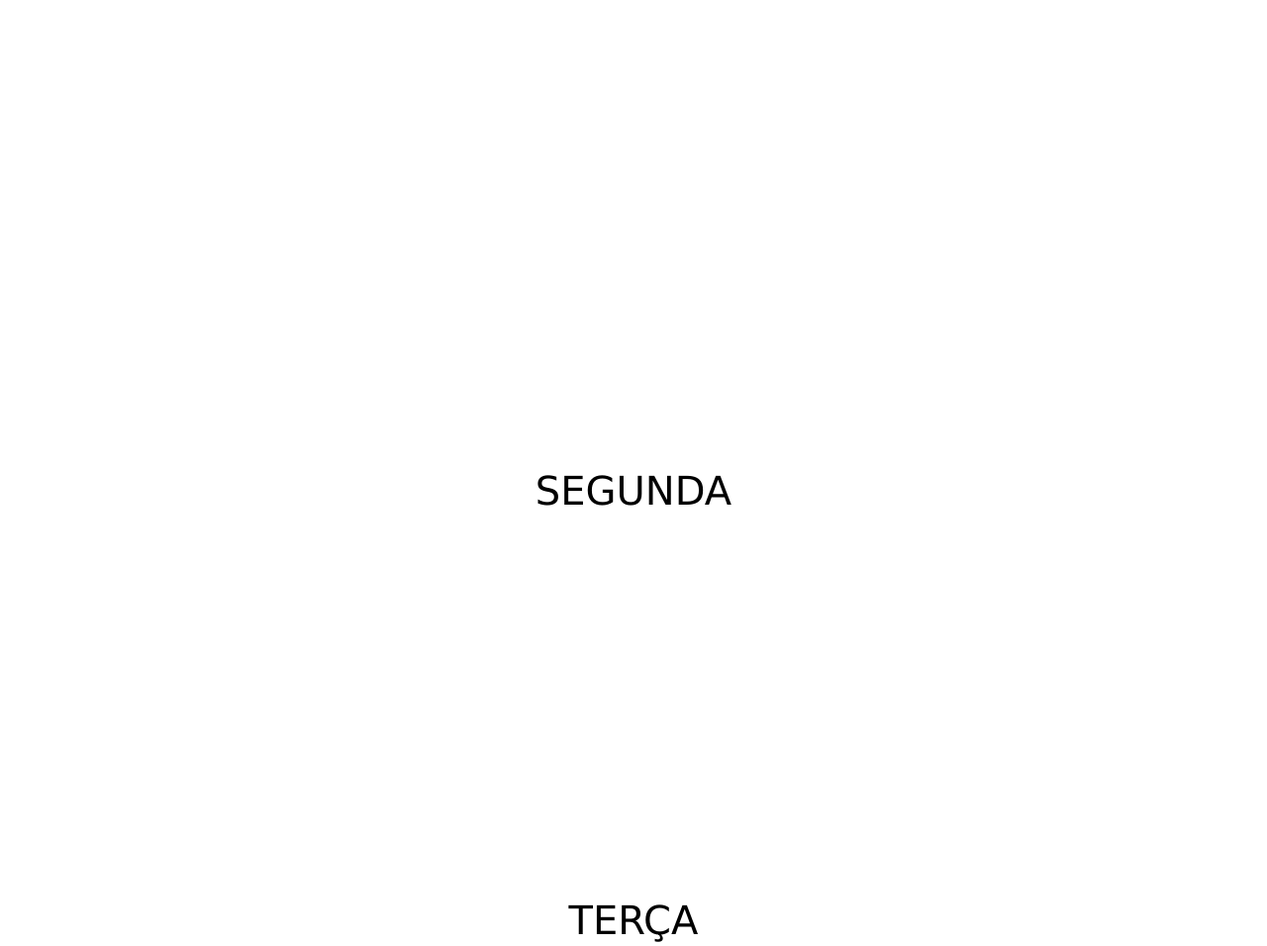
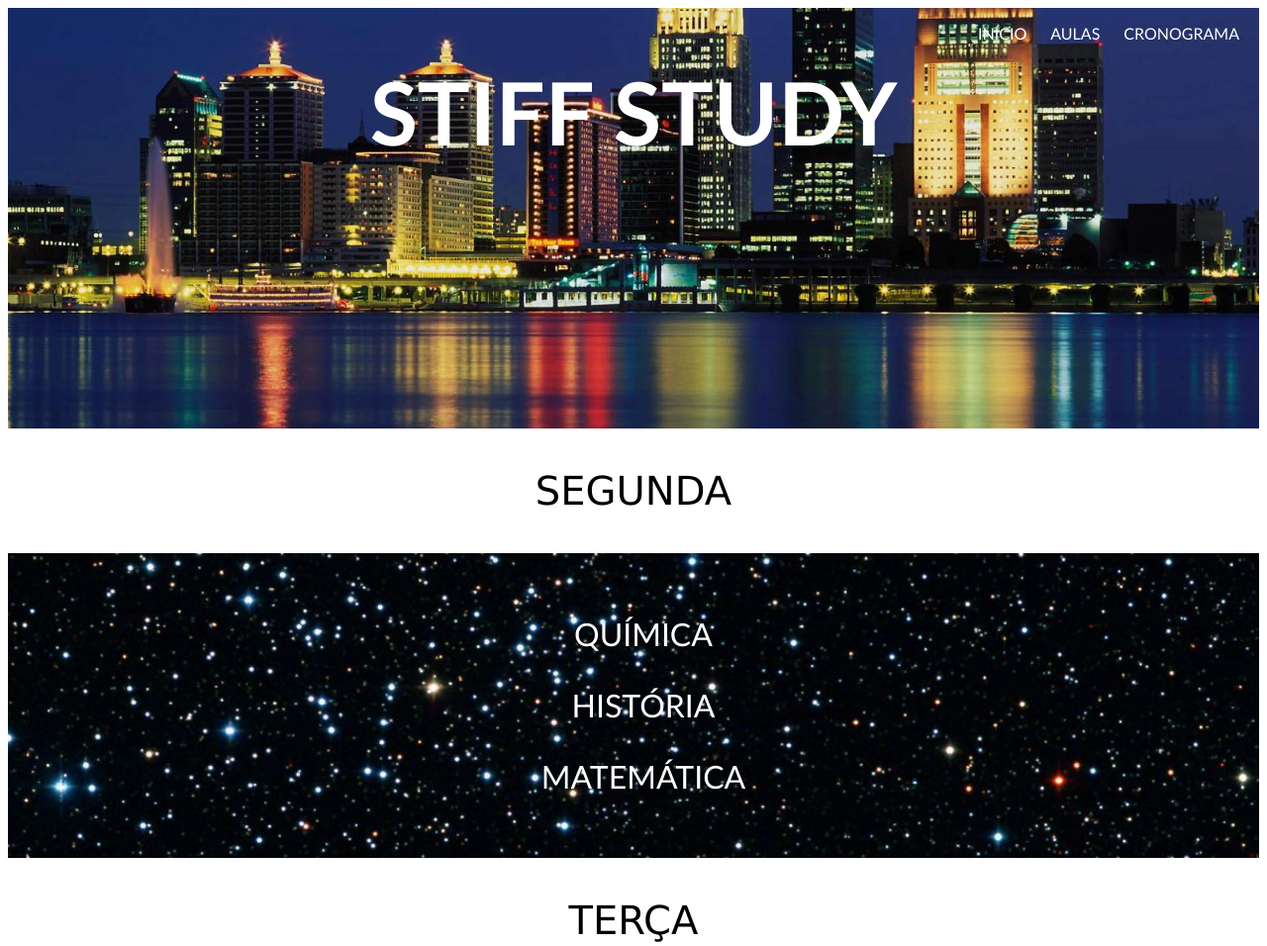
Before and after one commit to micaeleee/stiff-, a plain HTML site: page cronograma.html in a window 1280 px wide. Shown: the top 956 px of the page at 99% size. Drawn offline with Linux system fonts and the light colour scheme.

Commit message:
Update style.css

```diff
--- a/style.css
+++ b/style.css
@@ -17,7 +17,7 @@ nav ul li a{
     font-family: 'Gill Sans', 'Gill Sans MT', Calibri, 'Trebuchet MS', sans-serif;
 }
 header{
-    background-image: url('../img/cidade-a-noite.jpg');
+    background-image: url('cidade-a-noite.jpg');
     min-height: 425px;
     background-position: center;
     background-size: cover;
@@ -54,7 +54,7 @@ h1{
 
 }
 main{
-    background-image: url('../img/cidade-a-noite.jpg');
+    background-image: url('cidade-a-noite.jpg');
     min-height: 225px;
     background-position: center;
     background-size: cover;
@@ -70,7 +70,7 @@ main{
  #titulo{
      text-align: center;
      font-size: 2.0em;
-     background-image: url(../img/cidade-a-noite.jpg);
+     background-image: url('cidade-a-noite.jpg');
      background-size: cover;
      background-attachment: fixed;
      min-height: 100px;
@@ -88,7 +88,7 @@ main{
  }
 
  #lista{
-    background-image: url(../img/fundo-universo-hd-tumblr14.jpg);
+    background-image: url('fundo-universo-hd-tumblr14.jpg');
     min-height: 225px;
     background-position: center;
     background-size: cover;
```
